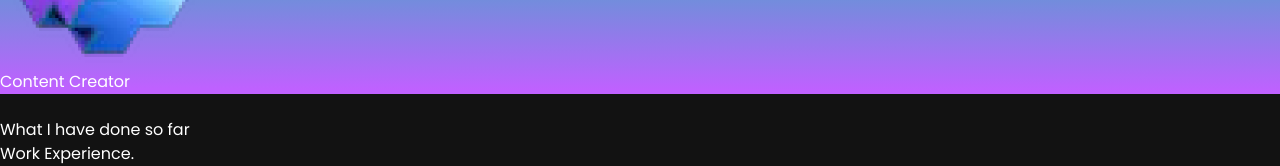
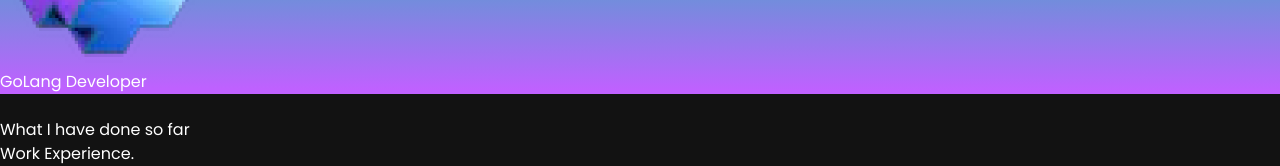
Before and after one commit to Kcodewn/3d_portfolio, a React (Vite) app: page / in a window 1280 px wide. Shown: the part 2142-2308 px from the top of the page. Built offline with nearby package versions, Linux system fonts and the light colour scheme.

Commit message:
Fixed minor bugs.

```diff
--- a/src/constants/index.js
+++ b/src/constants/index.js
@@ -53,7 +53,7 @@ import {
       icon: backend,
     },
     {
-      title: "Content Creator",
+      title: "GoLang Developer",
       icon: creator,
     },
   ];
```
